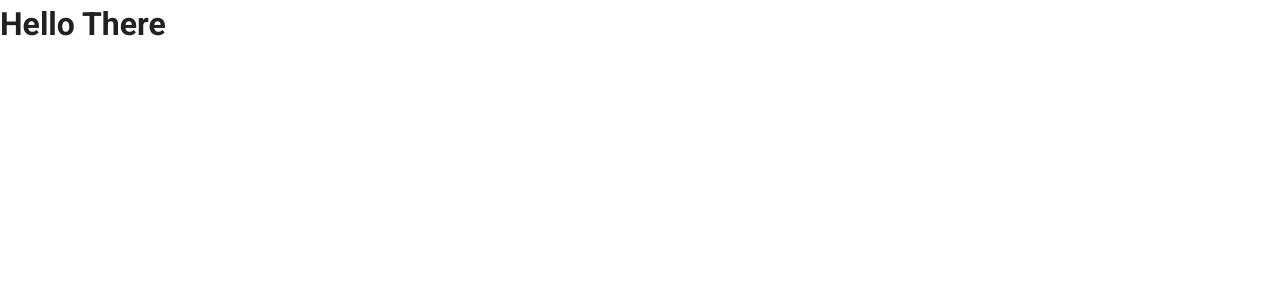
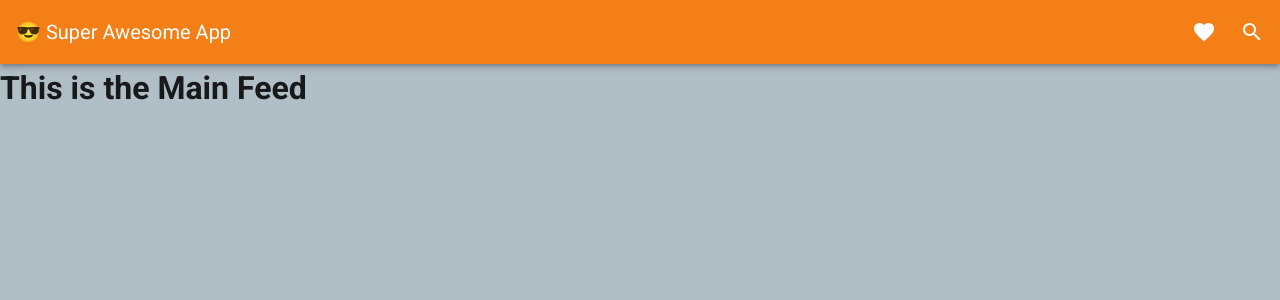
Before and after one commit to rromanv/Super-Awesome-Application, a Vue app: page /#/ in a window 1280 px wide. Shown: the top 300 px of the page. Built offline with nearby package versions, Linux system fonts and the light colour scheme.

Commit message:
Added NavBar and Main Route

```diff
--- a/src/App.vue
+++ b/src/App.vue
@@ -1,13 +1,8 @@
 <template>
-  <v-app>
-    <v-content>
-      <router-view/>
-    </v-content>
-  </v-app>
+  <router-view />
 </template>
 
 <script>
-
 export default {
   name: 'App',
   data: () => ({
--- /dev/null
+++ b/src/components/NavBar.vue
@@ -0,0 +1,25 @@
+<template>
+  <v-app-bar app absolute color="yellow darken-4" dark>
+    <router-link to="/" class="no-decoration white--text">
+      <v-toolbar-title>😎  Super Awesome App</v-toolbar-title>
+    </router-link>
+    <v-spacer></v-spacer>
+    <v-btn icon>
+      <v-icon>mdi-heart</v-icon>
+    </v-btn>
+
+    <v-btn icon>
+      <v-icon>mdi-magnify</v-icon>
+    </v-btn>
+  </v-app-bar>
+</template>
+
+<script>
+export default {}
+</script>
+
+<style lang="scss" scoped>
+.no-decoration {
+  text-decoration: none;
+}
+</style>
--- a/src/router.js
+++ b/src/router.js
@@ -1,6 +1,7 @@
 import Vue from 'vue'
 import Router from 'vue-router'
 import Home from './views/Home.vue'
+import Feed from './views/Feed.vue'
 
 Vue.use(Router)
 
@@ -9,7 +10,14 @@ export default new Router({
     {
       path: '/',
       name: 'home',
-      component: Home
+      component: Home,
+      children: [
+        {
+          path: '',
+          name: 'Feed',
+          component: Feed
+        }
+      ]
     }
   ]
 })
--- /dev/null
+++ b/src/views/Feed.vue
@@ -0,0 +1,13 @@
+<template>
+  <h1>This is the Main Feed</h1>
+</template>
+
+<script>
+export default {
+
+}
+</script>
+
+<style lang="scss" scoped>
+
+</style>
--- a/src/views/Home.vue
+++ b/src/views/Home.vue
@@ -1,9 +1,19 @@
 <template>
-  <h1>Hello There</h1>
+  <v-app>
+    <NavBar />
+    <v-content class="blue-grey lighten-3">
+      <router-view />
+    </v-content>
+  </v-app>
 </template>
 
 <script>
+import NavBar from '../components/NavBar'
+
 export default {
-
+  name: 'Main Page',
+  components: {
+    NavBar
+  }
 }
 </script>
```
